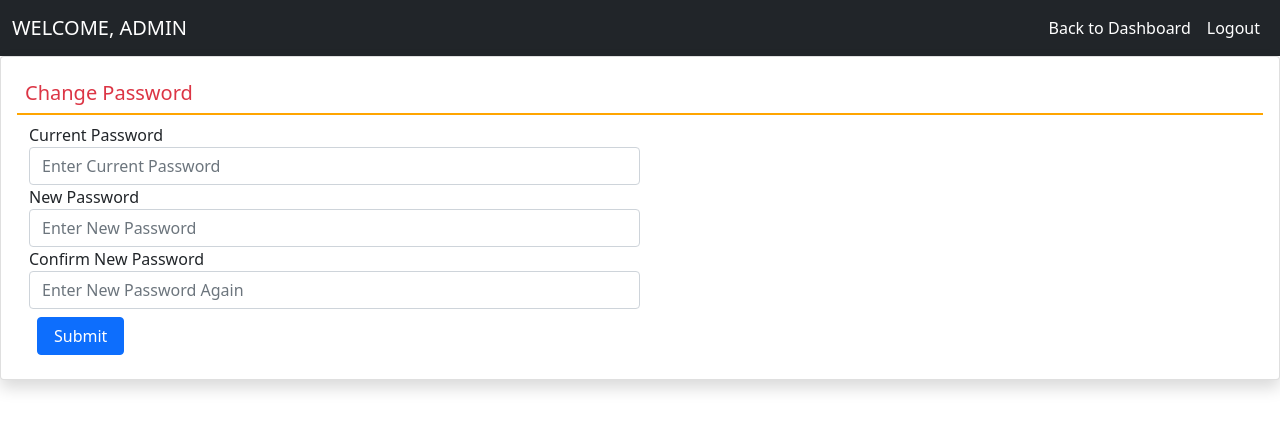
After one commit to ChristianLloydSalon/elective-3-team-7, a Django app: page /change_password in a window 1280 px wide. The commit adds this page. Shown: the top 430 px of the page. Run offline with Django 4.2, Linux system fonts and the light colour scheme; a user stored in the database is signed in.

Commit message:
new updates
employee can now change password and edit profile

```diff
--- /dev/null
+++ b/ems/admin_side/templates/change_password.html
@@ -0,0 +1,75 @@
+{% extends 'admin_home.html' %}
+{% block body %}
+<script type="text/javascript">
+    function checkpass()
+    {
+    if(document.changepassword.newpassword.value!=document.changepassword.confirmpassword.value)
+    {
+    alert('New Password and Confirm Password field does not match');
+    document.changepassword.confirmpassword.focus();
+    return false;
+    }
+    return true;
+    }
+
+    </script>
+
+
+    <div class="card shadow">
+        <div class="card-body">
+            <h5 class="p-2 text-danger" style="border-bottom: 2px solid orange;">Change Password</h5>
+    <div class="container-fluid">
+    <form method="POST" name = "changepassword" onsubmit="return checkpass();">
+        {% csrf_token %}
+        <div class="form-row">
+
+            <div class="col-sm-6">
+                <div class="form-group">
+                    <label>Current Password</label>
+                    <input type="password" name="currentpassword" id = "currentpassword" placeholder="Enter Current Password"  class="form-control" required>
+                </div>
+            </div>
+        </div>
+
+        <div class="form-row">
+            <div class="col-sm-6">
+                <div class="form-group">
+                    <label>New Password</label>
+                    <input type="password" name="newpassword" placeholder="Enter New Password"  class="form-control" required>
+                </div>
+            </div>
+        </div>
+
+        <div class="form-row">
+            <div class="col-sm-6">
+                <div class="form-group">
+                    <label>Confirm New Password</label>
+                    <input type="password" name="confirmpassword" id="confirmpassword" placeholder="Enter New Password Again"  class="form-control" required>
+                </div>
+            </div>
+
+        </div>
+        <input type="submit" value="Submit" class="m-2 px-3 btn btn-primary">
+    </form>
+    </div>
+    </div>
+    </div>
+
+    {% if error == "no" %}
+    <script>
+        alert('Password updated successfully');
+        window.location=('/logout');
+    </script>
+    {% endif %}
+    {% if error == "yes" %}
+    <script>
+        alert('Something went wrong , try again later');
+    </script>
+    {% endif %}
+
+    {% if error == "not" %}
+    <script>
+        alert('Your current password is wrong');
+    </script>
+    {% endif %}
+{% endblock  %}
--- a/ems/admin_side/templates/emp_dashboard.html
+++ b/ems/admin_side/templates/emp_dashboard.html
@@ -31,7 +31,7 @@ hr.rounded {
       <div class="d-flex">
         <ul class="navbar-nav me-auto mb-2 mb-lg-0">
         <li class="nav-item">
-          <a class="nav-link active" aria-current="page" href="/"> Change Password</a>
+          <a class="nav-link active" aria-current="page" href="/change_password"> Change Password</a>
         </li>
       </ul>
     </div>
--- a/ems/admin_side/views.py
+++ b/ems/admin_side/views.py
@@ -115,6 +115,70 @@ def edit_employee(request, pid):
     d = {'error': error,'emp_data': emp_data}
     return render(request, 'edit_employeee.html', d)
 
+def profile(request):
+    if not request.user.is_authenticated:
+        return redirect('emp_login')
+    error = ""
+    user = request.user
+    emp_data = Employee.objects.get(user=user)
+    if request.method == "POST":
+        fn = request.POST['firstname']
+        ln = request.POST['lastname']
+        ec = request.POST['empcode']
+        dob = request.POST['dob']
+        doj = request.POST['doj']
+        address = request.POST['address']
+        city = request.POST['city']
+        region = request.POST['region']
+        zipcode = request.POST['zipcode']
+        country = request.POST['country']
+        department = request.POST['department']
+        position = request.POST['position']
+
+        emp_data.user.first_name = fn
+        emp_data.user.last_name = ln
+        emp_data.empcode = ec
+        emp_data.dob = dob
+        emp_data.doj = doj
+        emp_data.address = address
+        emp_data.city = city
+        emp_data.region = region
+        emp_data.zipcode = zipcode
+        emp_data.country = country
+        emp_data.department = department
+        emp_data.position = position
+
+        if doj:
+            emp_data.doj = doj
+        try:
+            emp_data.save()
+            emp_data.user.save()
+            error = "no"
+        except:
+            error = "yes"
+    d = {'error': error,'emp_data': emp_data}
+    return render(request, 'emp_profile.html',d)
+
+def change_password(request):
+    if not request.user.is_authenticated:
+        return redirect('emp_login')
+    error = ""
+    if request.method=="POST":
+        o = request.POST['currentpassword']
+        n = request.POST['newpassword']
+        try:
+            u = User.objects.get(id=request.user.id)
+            if u.check_password(o):
+                u.set_password(n)
+                u.save()
+                error = "no"
+            else:
+                error = "not"
+        except:
+            error = "yes"
+
+    return render(request,'change_password.html',locals())
+
 def delete_employee(request, pid):
     data = Employee.objects.get(id=pid)
     data.delete()
--- a/ems/ems/urls.py
+++ b/ems/ems/urls.py
@@ -31,6 +31,8 @@ urlpatterns = [
     path('logout/',Logout),
     path('registration/',registration,),
     path('emp_login/',emp_login),
-     path('emp_dashboard',emp_dashboard,name='emp_dashboard'),
+    path('emp_dashboard',emp_dashboard,name='emp_dashboard'),
+    path('emp_profile/',profile, ),
+    path('change_password',change_password,name='change_password'),
 
 ]
```
Also changed, not shown: ems/db.sqlite3, 1 other file.
